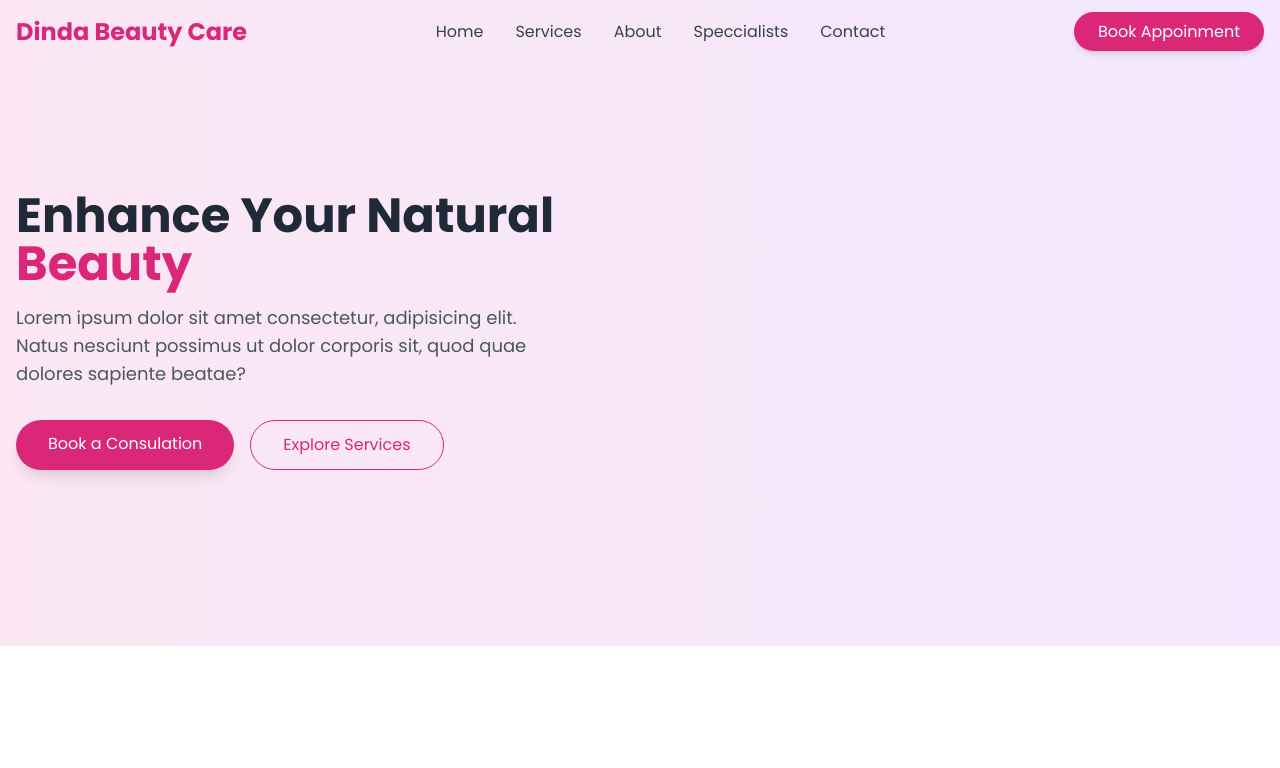
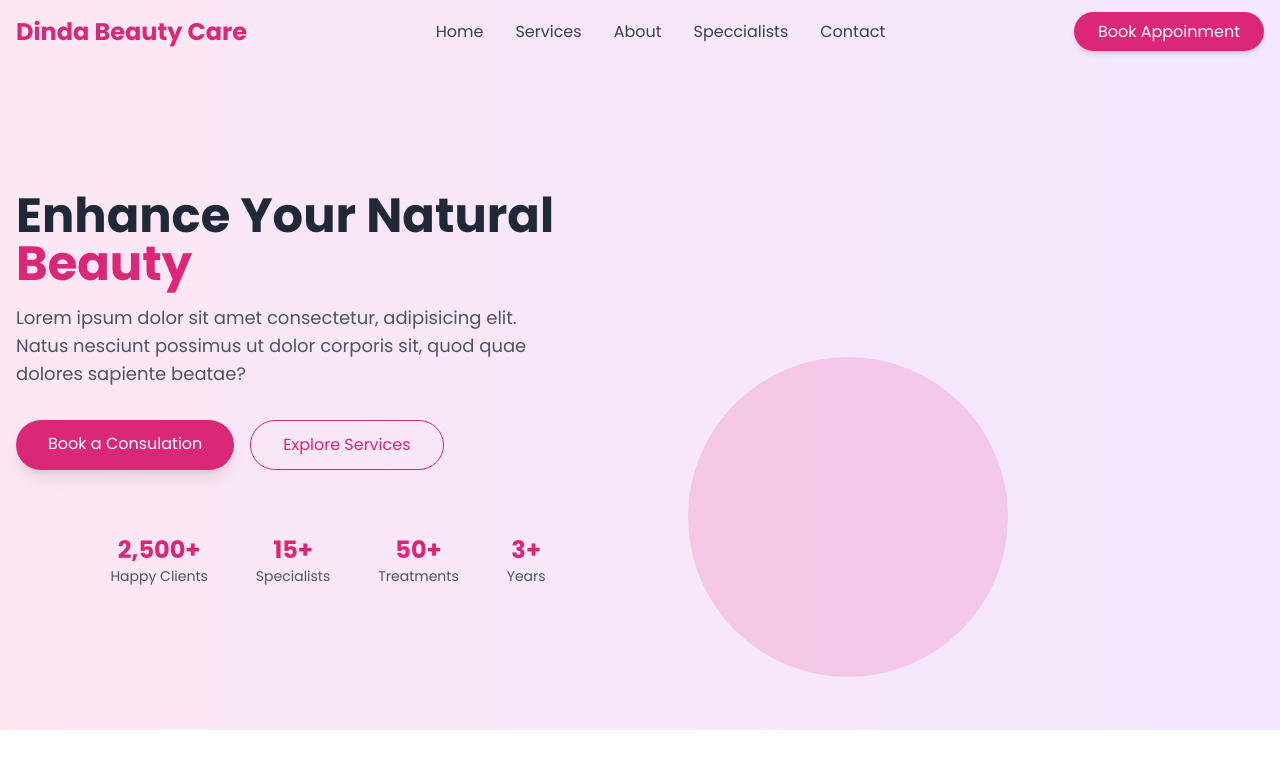
Before and after one commit to yudisdev/clinic-web, a React (Vite) app: page / in a window 1280 px wide. Shown: the top 768 px of the page. Built offline with nearby package versions, Linux system fonts and the light colour scheme.

Commit message:
update hero section

```diff
--- a/src/components/Hero.jsx
+++ b/src/components/Hero.jsx
@@ -34,7 +34,25 @@ const Hero = () => {
                             Explore Services
                         </a>
                     </nav>
+                    <aside className='py-4'>
+                        <ul className='flex flex-wrap justify-center gap-4 md:gap-8 text-center'>
+                            {stats.map((stats, index)=> (
+                                <li key={index} className='px-2'>
+                                    <strong className='text-2xl font-bold text-pink-600'>{stats.value}</strong>
+                                    <small className='block text-sm text-gray-600'>{stats.label}</small>
+                                </li>
+                            ))}
+                        </ul>
+                    </aside>
                 </div>
+                <figure className='md:w-1/2 flex justify-center'>
+                    <div className='relative w-full max-w-md'>
+                        <span className='bg-pink-500 rounded-full w-80 h-80 absolute -top-10 -left-10 opacity-20'>
+
+                        </span>
+
+                    </div>
+                </figure>
             </article>
         </section>
    </div>
```
